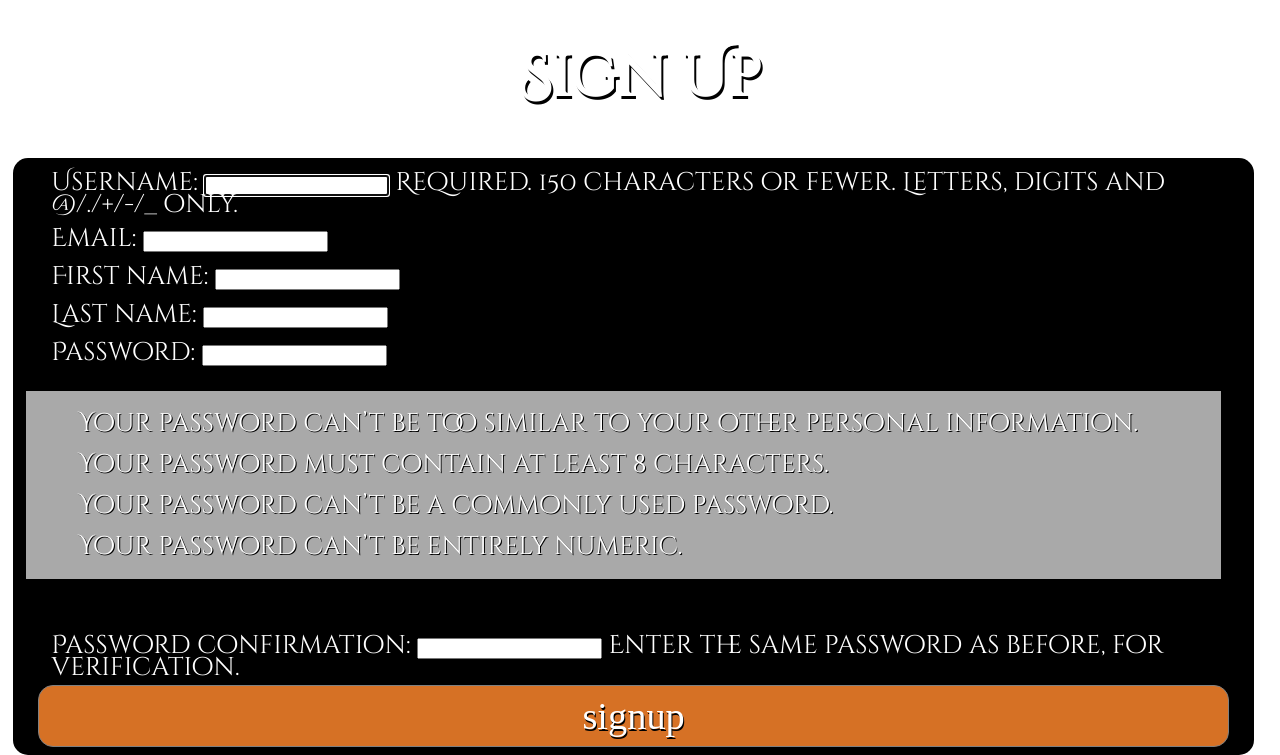
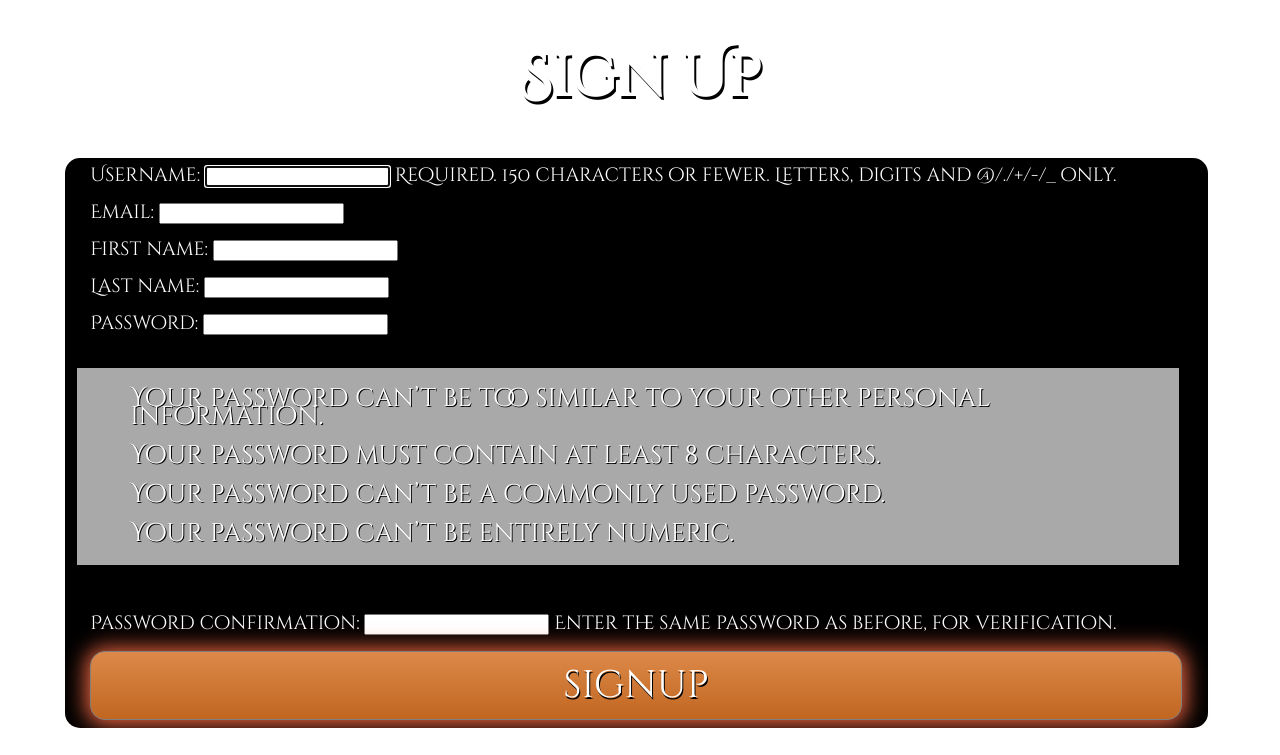
Before and after one commit to wesleystedman/tavern, a Django app: page /accounts/signup/ in a window 1280 px wide. Shown: the part 201-956 px from the top of the page. After the commit the page ends 929 px from the top, so only its background shows below. Run offline with Django 3.2, Linux system fonts and the light colour scheme.

Commit message:
Fixed appearance of gif coverage at different sizes, styled buttons, changed some layout

```diff
--- a/main_app/static/css/style.css
+++ b/main_app/static/css/style.css
@@ -86,15 +86,25 @@ h1 {
 }
 
 p {
-    font-size: 2vw;
+    font-size: 1.5vw;
+    margin: 1vh 1vw 1vh 1vw;
+}
+
+.landingp {
+    font-size: 1.75vw;
     margin: 2vh 3vw 0 2vw;
 }
 
 .btn {
     background-color:#d67125;
+    background-image: -webkit-linear-gradient(top, #DD8949, #C06621);
+    background-image: -moz-linear-gradient(top, #DD8949, #C06621);
+    background-image: -ms-linear-gradient(top, #DD8949, #C06621);
+    background-image: -o-linear-gradient(top, #DD8949, #C06621);
+    background-image: linear-gradient(to bottom, #DD8949, #C06621);
     border-radius: 15px;
     color: #fff;
-    font-family: 'UnifrakturMaguntia';
+    font: 16px 'Cinzel Decorative', cursive, sans-serif;
     font-size: 3vw;
     font-weight: 60;
     padding: 1vh 2.75vw 1vh 2.75vw;
@@ -105,10 +115,33 @@ p {
     cursor: pointer;
     text-align: center;
     border: groove grey 1px;
+    box-shadow: 0px 1px 21px 4px #EC6542;
+    -webkit-box-shadow: 0px 1px 21px 4px #EC6542;
+    -moz-box-shadow: 0px 1px 21px 4px #EC6542;
+}
+
+.btn:hover {
+    background-color:#ce8b58;
+    background-image: -webkit-linear-gradient(top, #DD8949, #C06621);
+    background-image: -moz-linear-gradient(top, #DD8949, #C06621);
+    background-image: -ms-linear-gradient(top, #DD8949, #C06621);
+    background-image: -o-linear-gradient(top, #DD8949, #C06621);
+    background-image: linear-gradient(to bottom, #DD8949, #C06621);
 }
 
 #ctaBtn {
     background-color:#A40E01;
+    background-image: -webkit-linear-gradient(top, #D71201, #710A01);
+    background-image: -moz-linear-gradient(top, #D71201, #710A01);
+    background-image: -ms-linear-gradient(top, #D71201, #710A01);
+    background-image: -o-linear-gradient(top, #D71201, #710A01);
+    background-image: linear-gradient(to bottom, #D71201, #710A01);
+}
+
+#ctaBtn:hover {
+    box-shadow: 0px 1px 21px 4px #f75e59;
+    -webkit-box-shadow: 0px 1px 21px 4px #f75e59;
+    -moz-box-shadow: 0px 1px 21px 4px #f75e59;
 }
 
 #logo {
@@ -134,9 +167,9 @@ p {
 }
 
 #sellIt {
-    font-size: 14px;
-    padding: 0px;
-    margin: 7vh 0 0 0;
+    background: black;
+    padding: 15px 0 15px 0;
+    margin: 5vh 0 0 0;
     display: flex;
     flex-direction: column;
     align-items: Left;
@@ -155,10 +188,6 @@ p {
     padding: 0 0vw 0 0vw;
 }
 
-.bgBlur {
-    backdrop-filter: blur(100px) brightness(20%);
-}
-
 .sellImg{
     width: 15vw;
     height: auto;
```
Also changed, not shown: main_app/templates/landing.html (+8 -6 lines), 1 other file.
